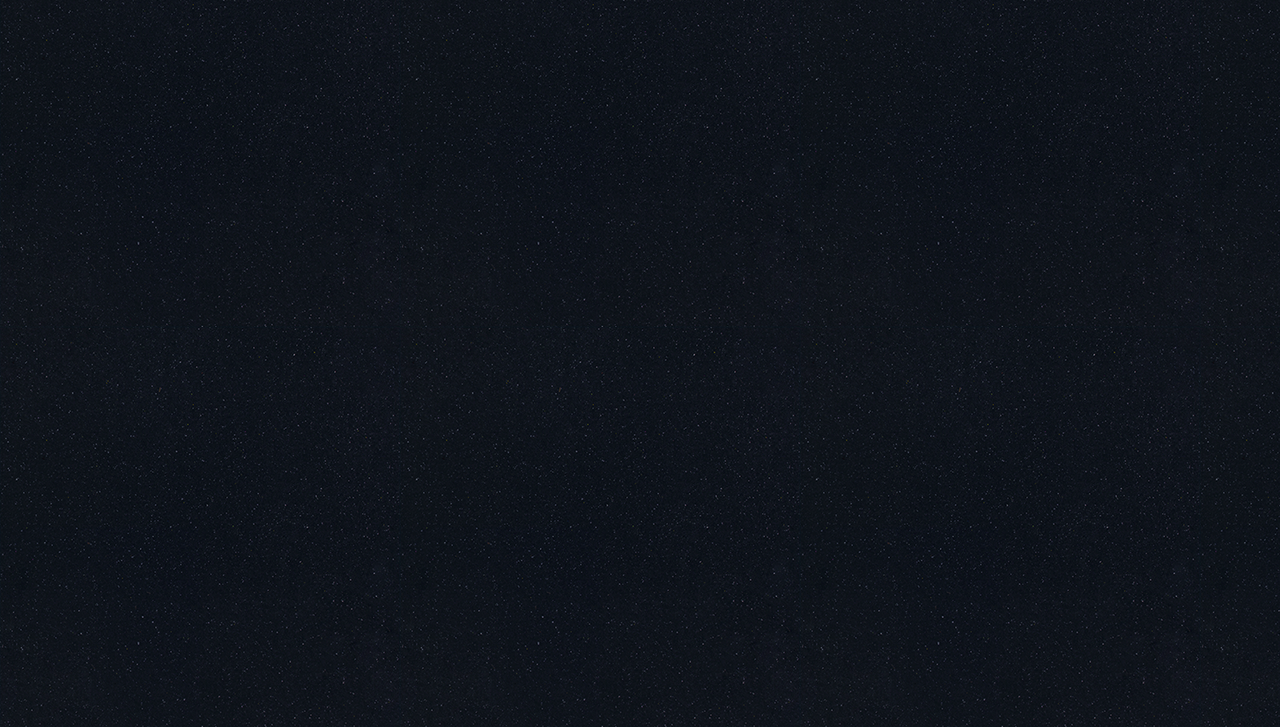
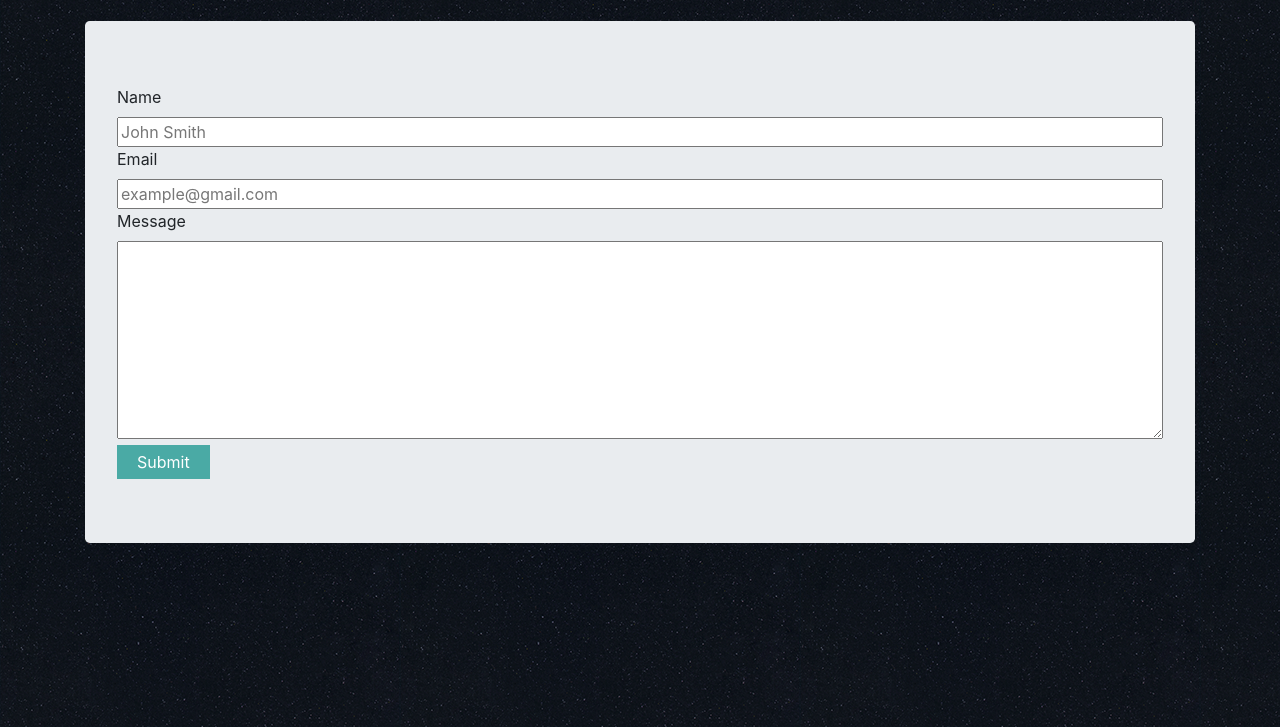
Before and after one commit to TheeLucyfer/Simple-Portfolio-BootStrap, a plain HTML site: page contact.html in a window 1280 px wide. Shown: the part 73-800 px from the top of the page. Drawn offline with nearby package versions, Linux system fonts and the light colour scheme.

Commit message:
Styled and filled out the contact form

```diff
--- a/contact.html
+++ b/contact.html
@@ -16,7 +16,7 @@
     <nav
       class="navbar navbar-expand-lg navbar-light bg-light navbarCenter noPadding"
     >
-      <a class="navbar-brand textColors" href="#">Lucy Lamperouge</a>
+      <a class="navbar-brand textColors" href="index.html">Lucy Lamperouge</a>
       <button
         class="navbar-toggler"
         type="button"
@@ -56,6 +56,28 @@
         </ul>
       </div>
     </nav>
+    <div class="container-md container mt-4 contaienr-sm">
+      <div class="jumbotron">
+        <div class="row">
+      <form class="col">
+        <form>
+          <label for="name">Name</label>
+          <br>
+          <input type="text" id="name" name="name" value="John Smith">
+          <br>
+          <label for="Email">Email</label>
+          <br>
+          <input type="text" id="Email" name="Email" value="example@gmail.com">
+          <br>
+          <label for="Message">Message</label>
+          <br>
+          <textarea id="Messages" rows="8"></textarea>
+          <br>
+          <input type="submit">
+        </form>
+      </div>
+    </div>
+  </div>
   </body>
 
   <script
```
Also changed, not shown: index.html (+1 -1 lines), portfolio.html (+1 -1 lines).
